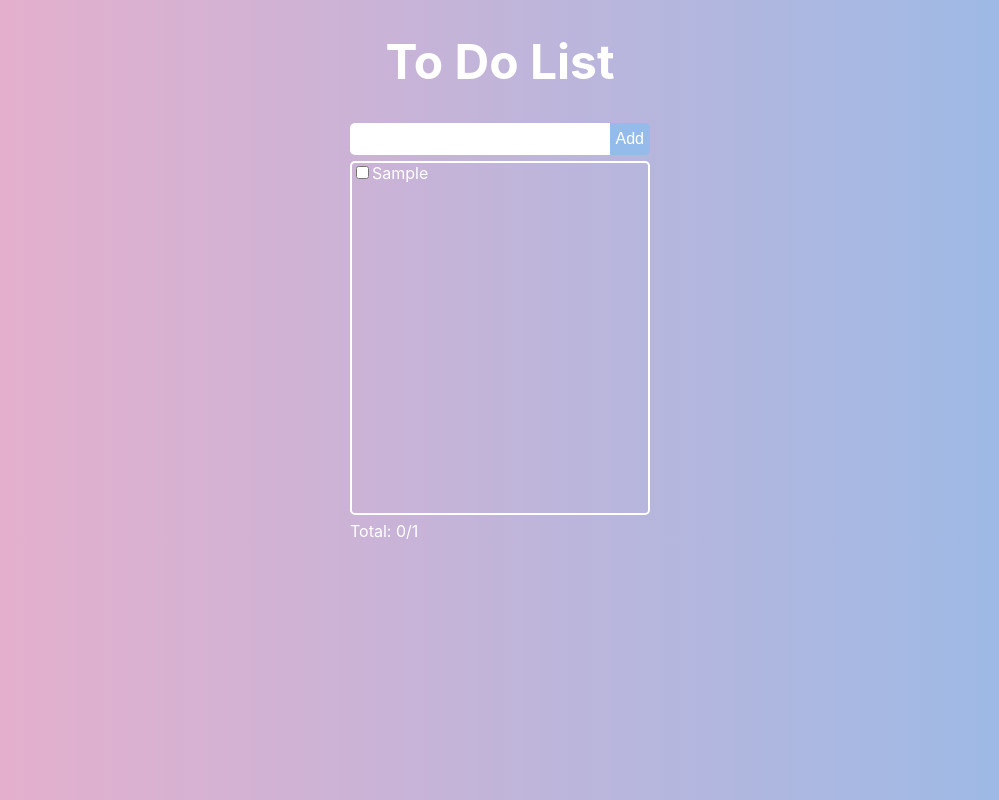
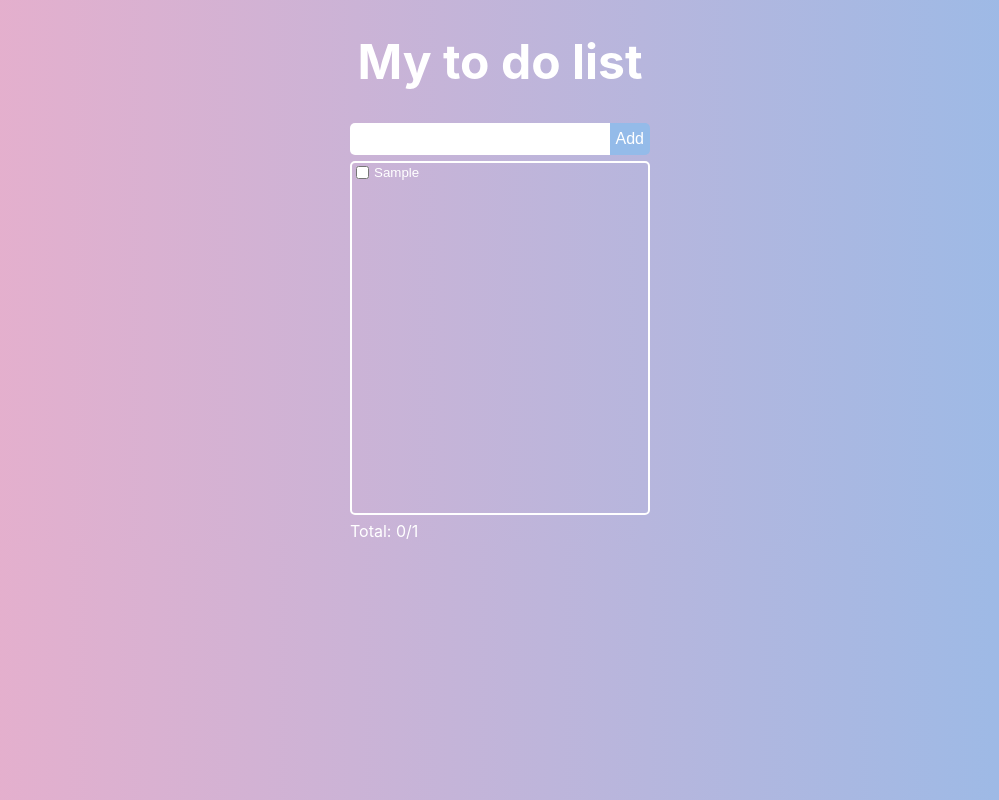
Before and after one commit to GiorgiaBorgmann/todo-list-hooks, a React (Create React App) app: page / in a window 1280 px wide. Both pictures are taken after typing "Sample" into the empty fields and a click on the button "Add". Shown: the whole page, without its empty margins (140-1139 px from the left). Built offline with nearby package versions, Linux system fonts and the light colour scheme.

Commit message:
Add edit todo functionality

```diff
--- a/src/components/App/App.js
+++ b/src/components/App/App.js
@@ -4,7 +4,7 @@ import "./App.css";
 function App() {
   return (
     <div className="App">
-      <h1>To Do List</h1>
+      <h1>My to do list</h1>
       <List />
     </div>
   );
--- /dev/null
+++ b/src/components/Item/Item.css
@@ -0,0 +1,19 @@
+.item-container{
+    display: flex;
+    align-items: center;
+}
+.todo-text{
+    border: none;
+    background-color: transparent;
+    color:white;
+    text-decoration: none ;
+    width: 100%;
+}
+.todo-text-done{
+    border: none;
+    background-color: transparent;
+    color:white;
+    text-decoration: none ;
+    text-decoration: line-through;
+    width: 100%;
+}
--- a/src/components/Item/Item.js
+++ b/src/components/Item/Item.js
@@ -1,15 +1,9 @@
 import { actions } from "../List/List";
+import './Item.css'
 
 export function Item({ toDoTask, dispatch }) {
   return (
-    <div>
-      <label
-        style={
-          toDoTask.completed
-            ? { textDecoration: "line-through" }
-            : { textDecoration: "none" }
-        }
-      >
+    <div className="item-container">
       <input
         type="checkbox"
         checked={toDoTask.completeToDo}
@@ -20,8 +14,18 @@ export function Item({ toDoTask, dispatch }) {
           })
         }
       />
-        {toDoTask.toDoText}
-      </label>
+      <input
+        className={
+          toDoTask.completed
+            ? 'todo-text-done'
+            : 'todo-text'
+        }
+        id={toDoTask.id}
+        value={toDoTask.toDoText}
+        onChange={(e)=>
+        dispatch({type: actions.editText, payload: {toDoText: e.target.value, id: toDoTask.id }})}
+      >
+      </input>
     </div>
   );
 }
--- a/src/components/List/List.js
+++ b/src/components/List/List.js
@@ -7,6 +7,7 @@ import React, { useState, useReducer } from "react";
 export const actions = {
   addTask: "addTask",
   completeToDo: "completeToDo",
+  editText: "editText",
 };
 
 export const TotalContext = React.createContext();
@@ -23,6 +24,13 @@ export function List() {
         return listToDos.map((item) => {
           if (item.id === action.payload.id) {
             return { ...item, completed: !item.completed };
+          }
+          return item;
+        });
+      case actions.editText:
+        return listToDos.map((item) => {
+          if (item.id === action.payload.id) {
+            return { ...item, toDoText: action.payload.toDoText };
           }
           return item;
         });
```
Also changed, not shown: 1 other file (tests, documents, lock files or other folders). Lines whose indentation alone changed are shown as unchanged.
